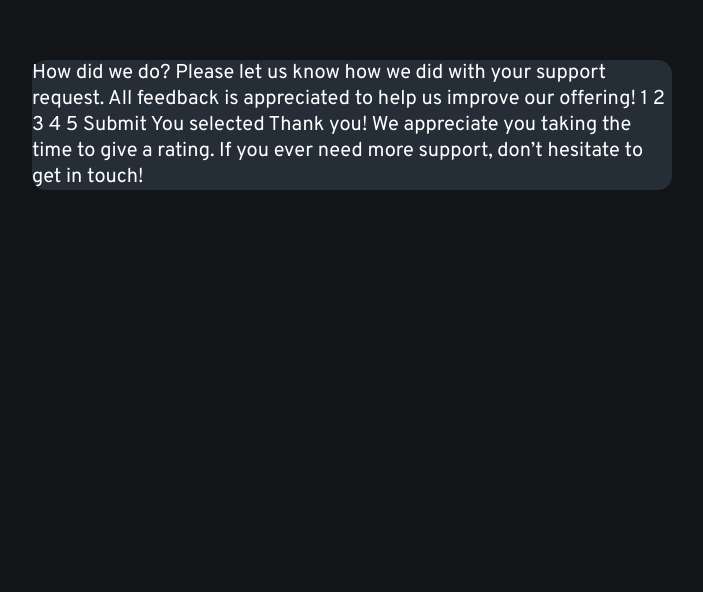
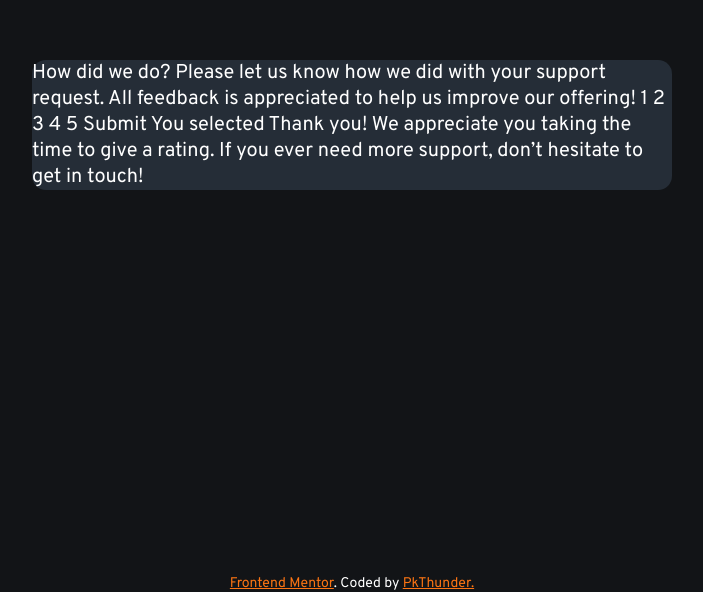
Before and after one commit to pkthunder87/rating-comp, a React (Vite) app: page / in a window 1280 px wide. Shown: the part 275-867 px from the top of the page, without its empty margins (288-991 px from the left). Before the commit the page ends 800 px from the top, so only its background shows below. Built offline with nearby package versions, Linux system fonts and the light colour scheme.

Commit message:
Feat: Add Attribution.tsx

```diff
--- a/src/App.tsx
+++ b/src/App.tsx
@@ -1,16 +1,21 @@
 import AppLayout from "./components/AppLayout";
 import "./sass/main.scss";
+import Attribution from "./components/Attribution";
 
 function App() {
   return (
-    <AppLayout>
-      <p className="text">
-        How did we do? Please let us know how we did with your support request.
-        All feedback is appreciated to help us improve our offering! 1 2 3 4 5
-        Submit You selected Thank you! We appreciate you taking the time to give
-        a rating. If you ever need more support, don’t hesitate to get in touch!
-      </p>
-    </AppLayout>
+    <div>
+      <AppLayout props="">
+        <p className="text">
+          How did we do? Please let us know how we did with your support
+          request. All feedback is appreciated to help us improve our offering!
+          1 2 3 4 5 Submit You selected Thank you! We appreciate you taking the
+          time to give a rating. If you ever need more support, don’t hesitate
+          to get in touch!
+        </p>
+      </AppLayout>
+      <Attribution />
+    </div>
   );
 }
 
--- /dev/null
+++ b/src/components/Attribution.tsx
@@ -0,0 +1,23 @@
+function Attribution() {
+  return (
+    <div className="attribution">
+      <a
+        target="_blank"
+        rel="noreferrer"
+        href="https://www.frontendmentor.io/challenges/interactive-rating-component-koxpeBUmI"
+      >
+        Frontend Mentor
+      </a>
+      . Coded by{" "}
+      <a
+        target="_blank"
+        rel="noreferrer"
+        href="https://https://github.com/pkthunder87/rating-comp"
+      >
+        PkThunder.
+      </a>
+    </div>
+  );
+}
+
+export default Attribution;
--- a/src/sass/_base.scss
+++ b/src/sass/_base.scss
@@ -20,6 +20,7 @@
   --color-grey: 217deg, 12%, 63%;
   --color-dark-blue: 213deg, 19%, 18%;
   --color-very-dark-blue: 216deg, 12%, 8%;
+  --color-white: 0deg, 0%, 100%;
 }
 
 /* =============
--- a/src/sass/_components.scss
+++ b/src/sass/_components.scss
@@ -17,6 +17,7 @@
   --color-grey: 217deg, 12%, 63%;
   --color-dark-blue: 213deg, 19%, 18%;
   --color-very-dark-blue: 216deg, 12%, 8%;
+  --color-white: 0deg, 0%, 100%;
 }
 
 /* =================
--- a/src/sass/_layout.scss
+++ b/src/sass/_layout.scss
@@ -10,6 +10,17 @@
    1.0 Phones 0 - 549px
    =================== */
 
+:root {
+  // Colors
+
+  --color-orange: 25deg, 97%, 53%;
+
+  --color-grey: 217deg, 12%, 63%;
+  --color-dark-blue: 213deg, 19%, 18%;
+  --color-very-dark-blue: 216deg, 12%, 8%;
+  --color-white: 0deg, 0%, 100%;
+}
+
 /* =============
    1.1 Footer
    ============= */
@@ -17,20 +28,20 @@
 .attribution {
   font-size: 1.4rem;
   text-align: center;
+  color: hsl(var(--color-white));
 
   text-wrap: balance;
-  margin-block-start: -8.5rem;
+  margin-block-start: 5rem;
 
   @media (min-width: 400px) {
-    margin-block-start: -2.5rem;
   }
 
   @media (min-width: 830px) {
-    margin-block-start: -1.5rem;
   }
 }
+
 .attribution a {
-  color: hsl(var(--color-green));
+  color: hsl(var(--color-orange));
 }
 
 /* =============
```
